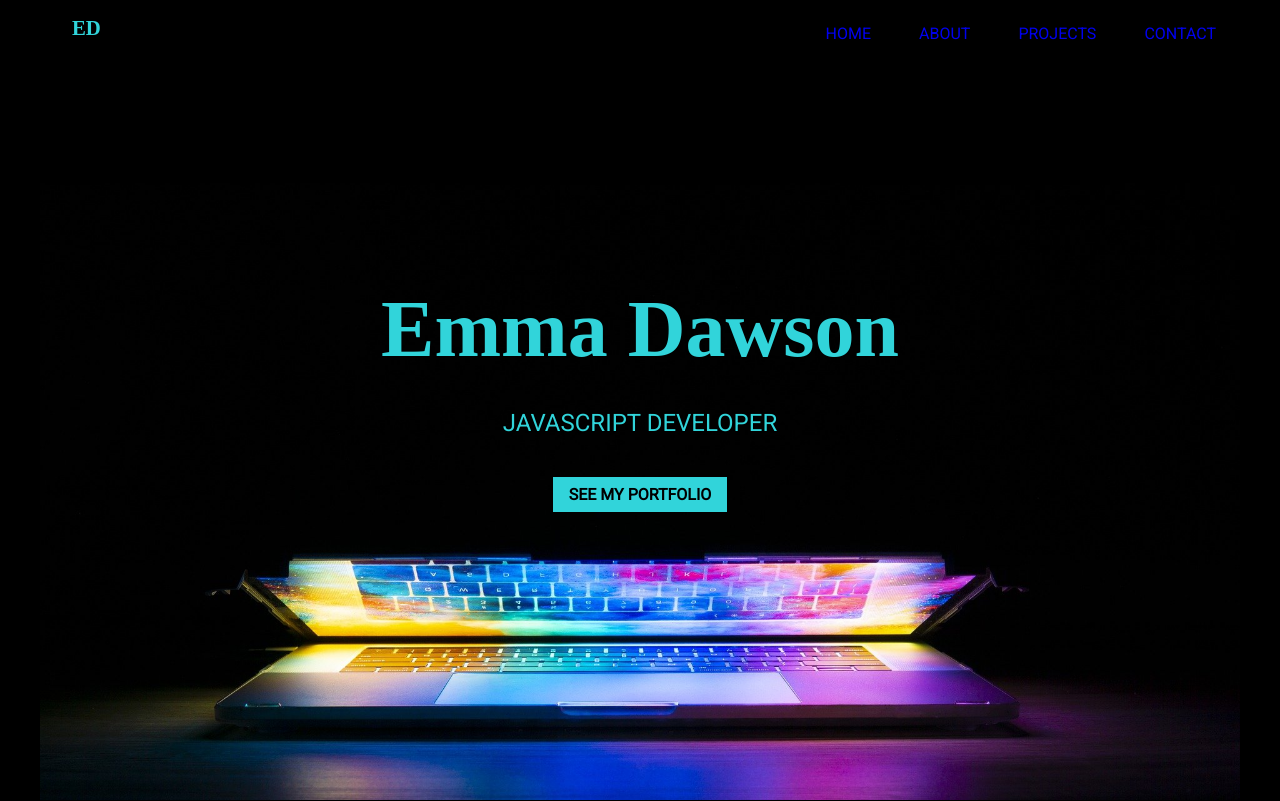
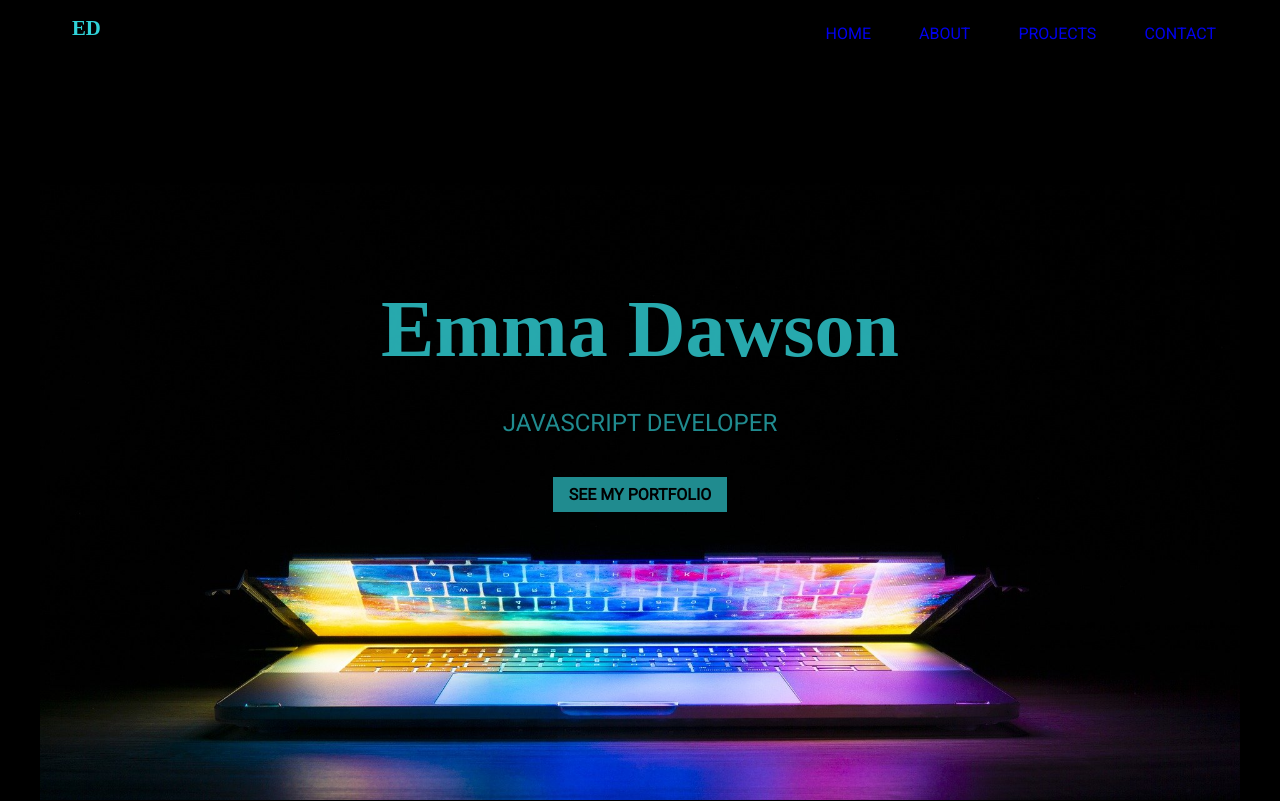
Before and after one commit to EmmaDawsonDev/portfolio, a Vue app: page / in a window 1280 px wide. Shown: the top 801 px of the page. Built offline with nearby package versions, Linux system fonts and the light colour scheme; a web font is replaced by a local one.

Commit message:
transitions added to nav and header

```diff
--- a/src/components/TheHeader.vue
+++ b/src/components/TheHeader.vue
@@ -1,9 +1,15 @@
 <template>
   <header>
     <div>
-      <h1>Emma Dawson</h1>
-      <h3>JAVASCRIPT DEVELOPER</h3>
-      <a href="#projects">See My Portfolio</a>
+      <transition name="fade1" appear>
+        <h1>Emma Dawson</h1>
+      </transition>
+      <transition name="fade2" appear>
+        <h3>JAVASCRIPT DEVELOPER</h3>
+      </transition>
+      <transition name="fade3" appear>
+        <a href="#projects">See My Portfolio</a>
+      </transition>
     </div>
   </header>
 </template>
@@ -58,6 +64,24 @@ a:hover {
   border: 2px solid var(--main-text-color);
 }
 
+.fade1-enter-active {
+  transition: opacity 10s ease;
+}
+
+.fade2-enter-active {
+  transition: opacity 13s ease;
+}
+
+.fade3-enter-active {
+  transition: opacity 13s ease;
+}
+
+.fade1-enter-from,
+.fade2-enter-from,
+.fade3-enter-from {
+  opacity: 0;
+}
+
 @media (min-width: 600px) {
   header {
     background-image: url("../assets/bg-img-large.jpg");
--- a/src/components/TheNav.vue
+++ b/src/components/TheNav.vue
@@ -1,4 +1,5 @@
 <template>
+  <transition name="fade" appear>
     <nav>
       <section class="hamburger" @click="toggleNav" v-if="navClosed">
         <svg
@@ -56,6 +57,7 @@
         </ul>
       </section>
     </nav>
+  </transition>
 </template>
 
 <script>
@@ -135,6 +137,15 @@ li a:visited {
   color: var(--main-text-color);
 }
 
+.fade-enter-active {
+  transition: all 5s ease;
+}
+
+.fade-enter-from {
+  opacity: 0;
+  top: -50px;
+}
+
 @media (min-width: 800px) {
   .hamburger,
   .nav-list-mobile {
```
Lines whose indentation alone changed are shown as unchanged.
